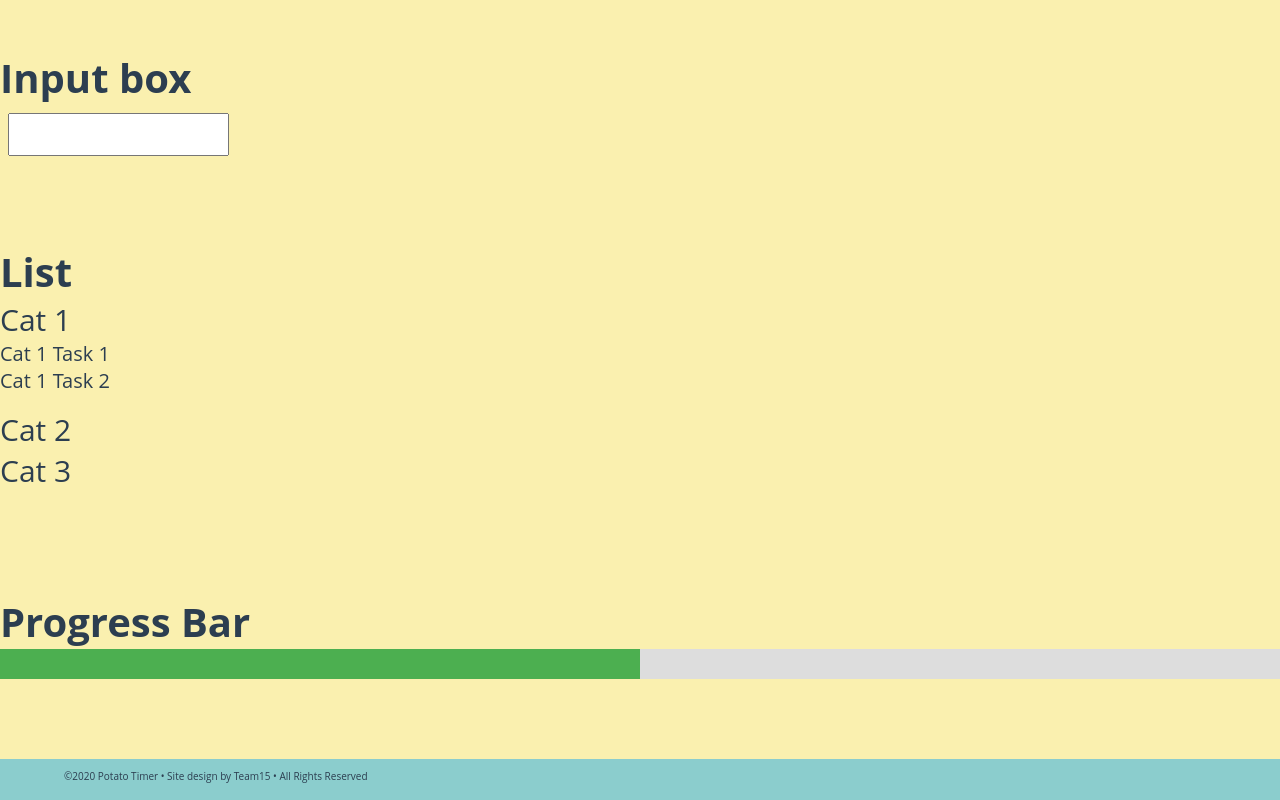
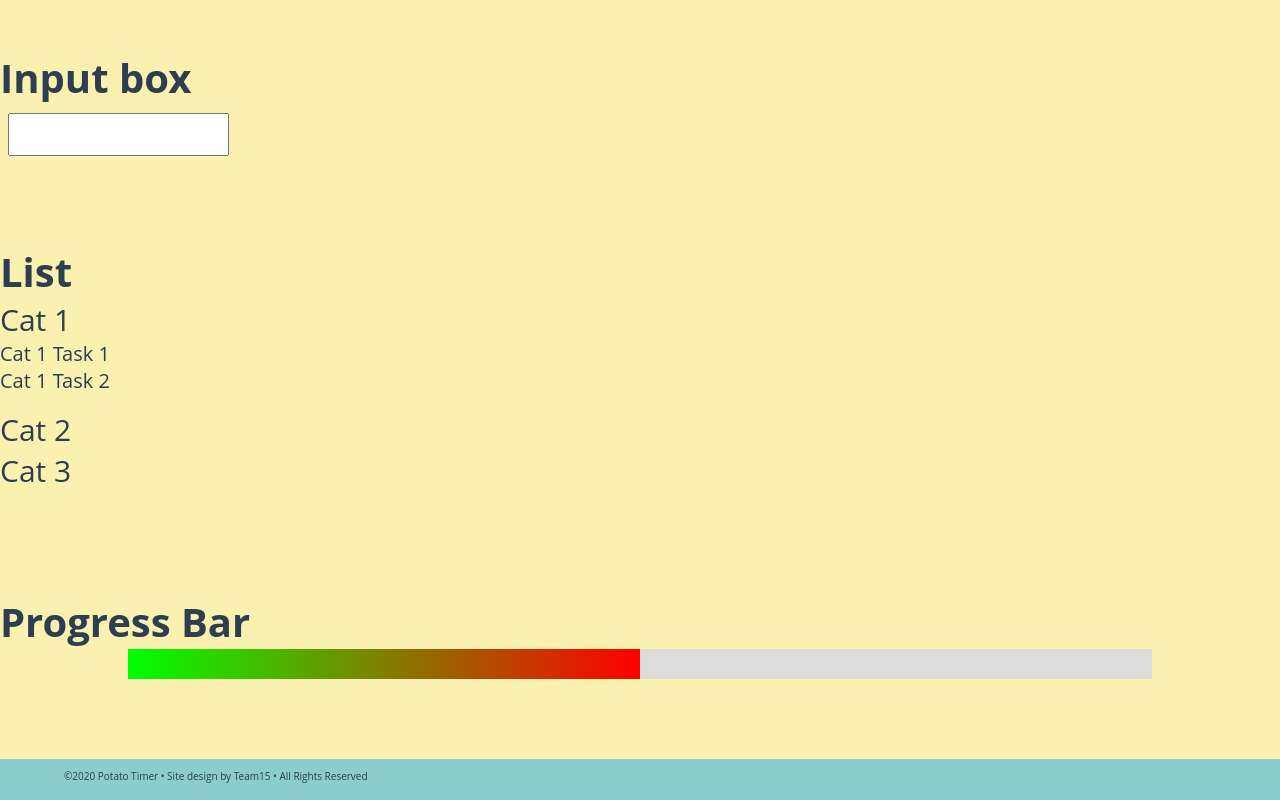
Before and after one commit to zhaoweisi/Pomodoro-Timer, a Vue app in the folder frontend/pomodoro-timer/: page /test in a window 1280 px wide. Shown: the part 719-1519 px from the top of the page. Built offline with nearby package versions, Linux system fonts and the light colour scheme.

Commit message:
Timer: gradient color and larger text

```diff
--- a/frontend/pomodoro-timer/src/assets/styles/timer.css
+++ b/frontend/pomodoro-timer/src/assets/styles/timer.css
@@ -105,7 +105,8 @@ h1 {
 /* the background of the timer progressbar */
 
 #timer-progressbar-background {
-    width: 100%;
+    width: 80%;
+    margin: auto;
     background-color: #ddd;
 }
 
@@ -114,7 +115,7 @@ h1 {
 #timer-progressbar {
     width: 0%;
     height: 30px;
-    background-color: #4CAF50;
+    background-image: linear-gradient(to right, rgb(0, 255, 0) , red)
 }
 
 /* This is for css testing only, because the css testing page doesn't have
@@ -124,5 +125,5 @@ h1 {
 #timer-progressbar-testing {
     width: 50%;
     height: 30px;
-    background-color: #4CAF50;
+    background-image: linear-gradient(to right, rgb(0, 255, 0) , red)
 }
--- a/frontend/pomodoro-timer/src/components/Login.vue
+++ b/frontend/pomodoro-timer/src/components/Login.vue
@@ -36,7 +36,7 @@
       <div v-else>
         <p> To switch between tasks, just click task name </p>
         <p style="font-weight: bold"> Selected task: {{selectedTask}}  <button class="timer-button" @click="markFinished()" >Mark as completed</button> </p>
-        <p> Remaining time total: {{taskRemDisplay}} </p>
+        <p style="font-weight: bold"> <big>Remaining time total: {{taskRemDisplay}} </big></p>
       </div>
       <div v-if="!timerStarted && isTaskChosen">
         Set {{isTask}} session span (mins)
@@ -46,7 +46,7 @@
       </div>
 
       <div v-if="timerStarted">
-        <div>{{timeDisplay}}</div>
+        <div><p style="font-weight: bold"><big>Remaining task time: {{timeDisplay}}</big></p></div>
         <div id="timer-progressbar-background">
           <div id="timer-progressbar"></div>
         </div>
```
Also changed, not shown: frontend/pomodoro-timer/src/assets/styles/progressBar.css (added).
